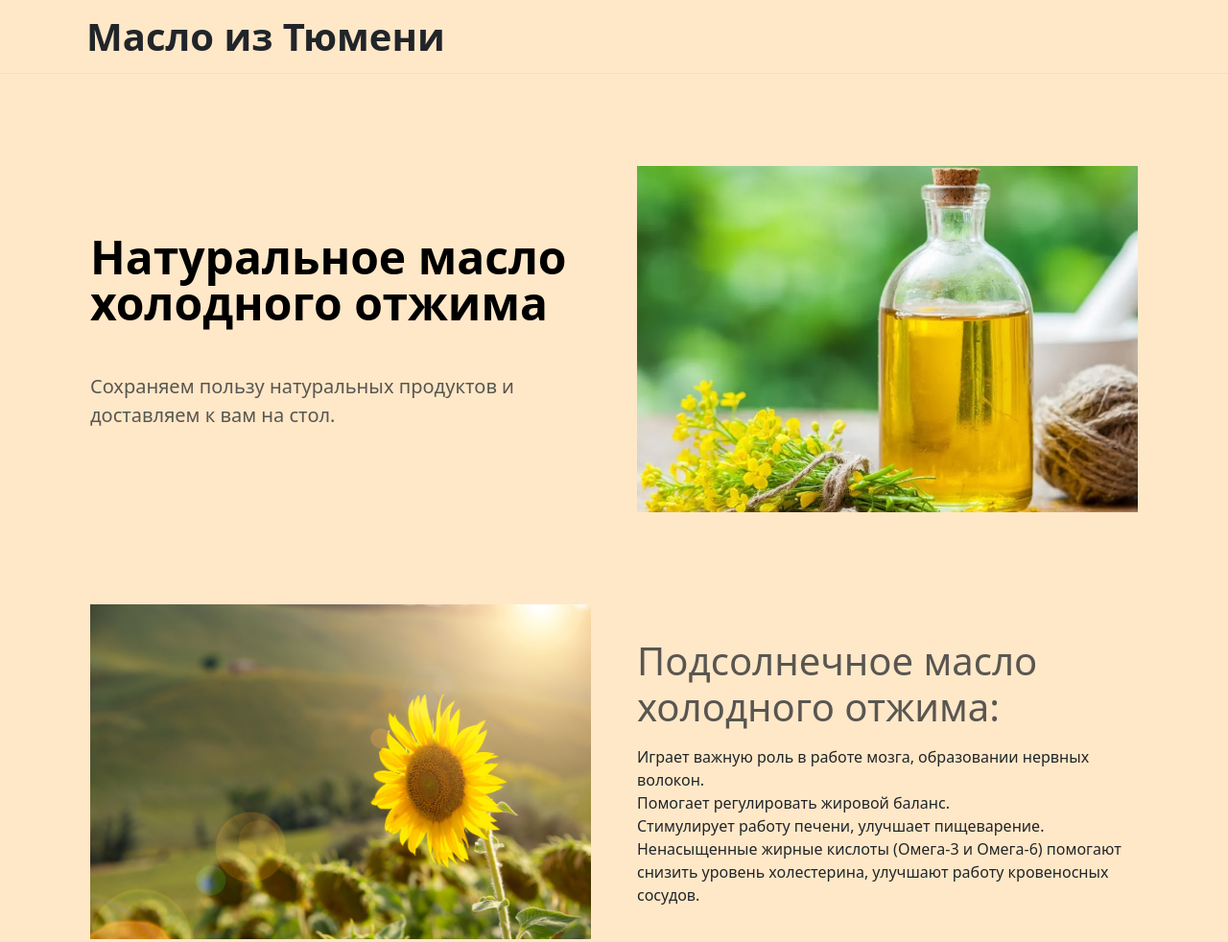
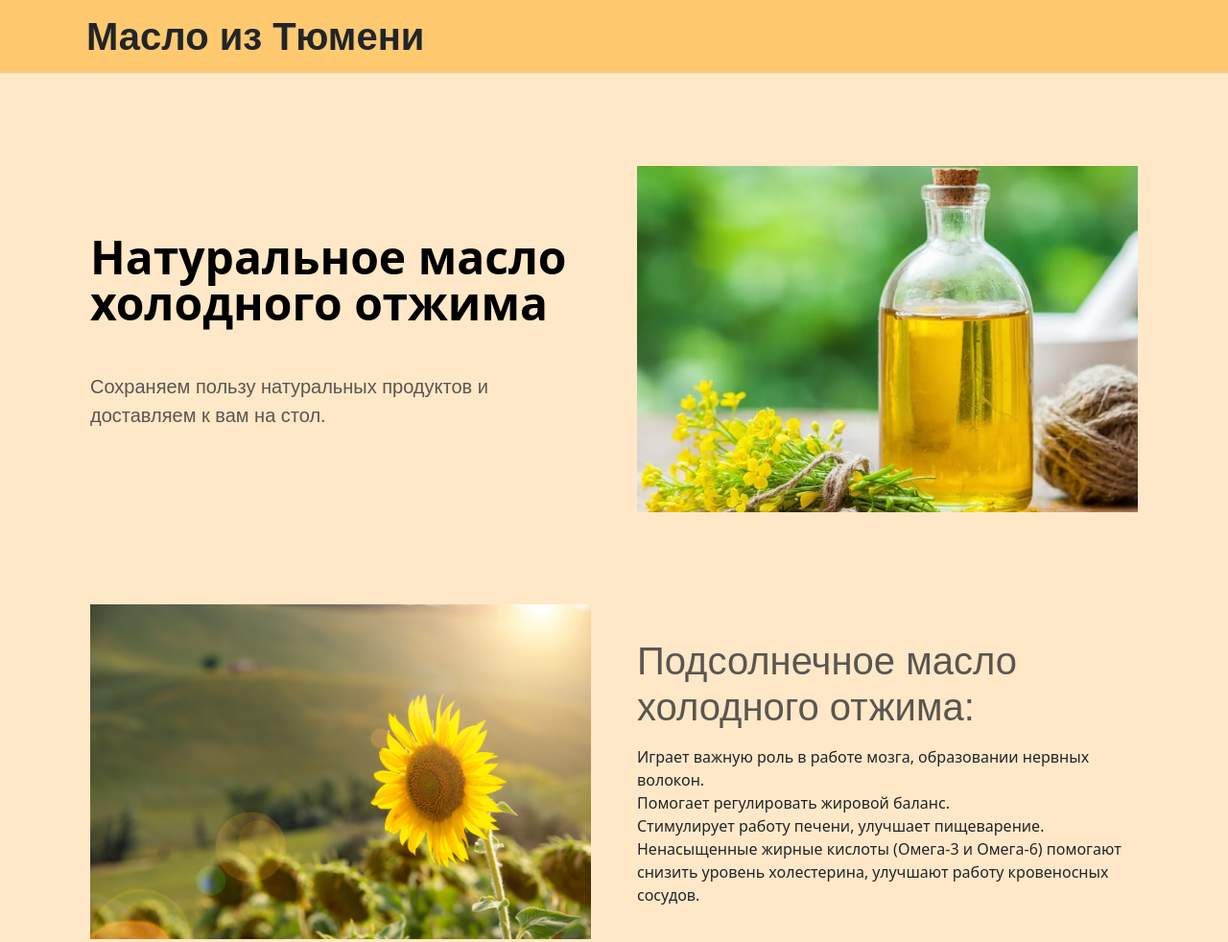
Before and after one commit to PavelScript/oil, a plain HTML site: page index.html in a window 1280 px wide. Shown: the top 982 px of the page at 96% size. Drawn offline with nearby package versions, Linux system fonts and the light colour scheme.

Commit message:
Add files via upload

```diff
--- a/style.css
+++ b/style.css
@@ -3,10 +3,22 @@ body {
     background-color: #FFE8C8;
 }
 
-p, {
-    font-family: san-serif;
+p {
+    font-family: sans-serif;
 }
 
 .text {
     align-content: center;
 }
+
+.navitem {
+    color: white;
+}
+
+.head {
+    background-color: #FFC96F;
+}
+
+.head span {
+    font-family: sans-serif;
+}
```
